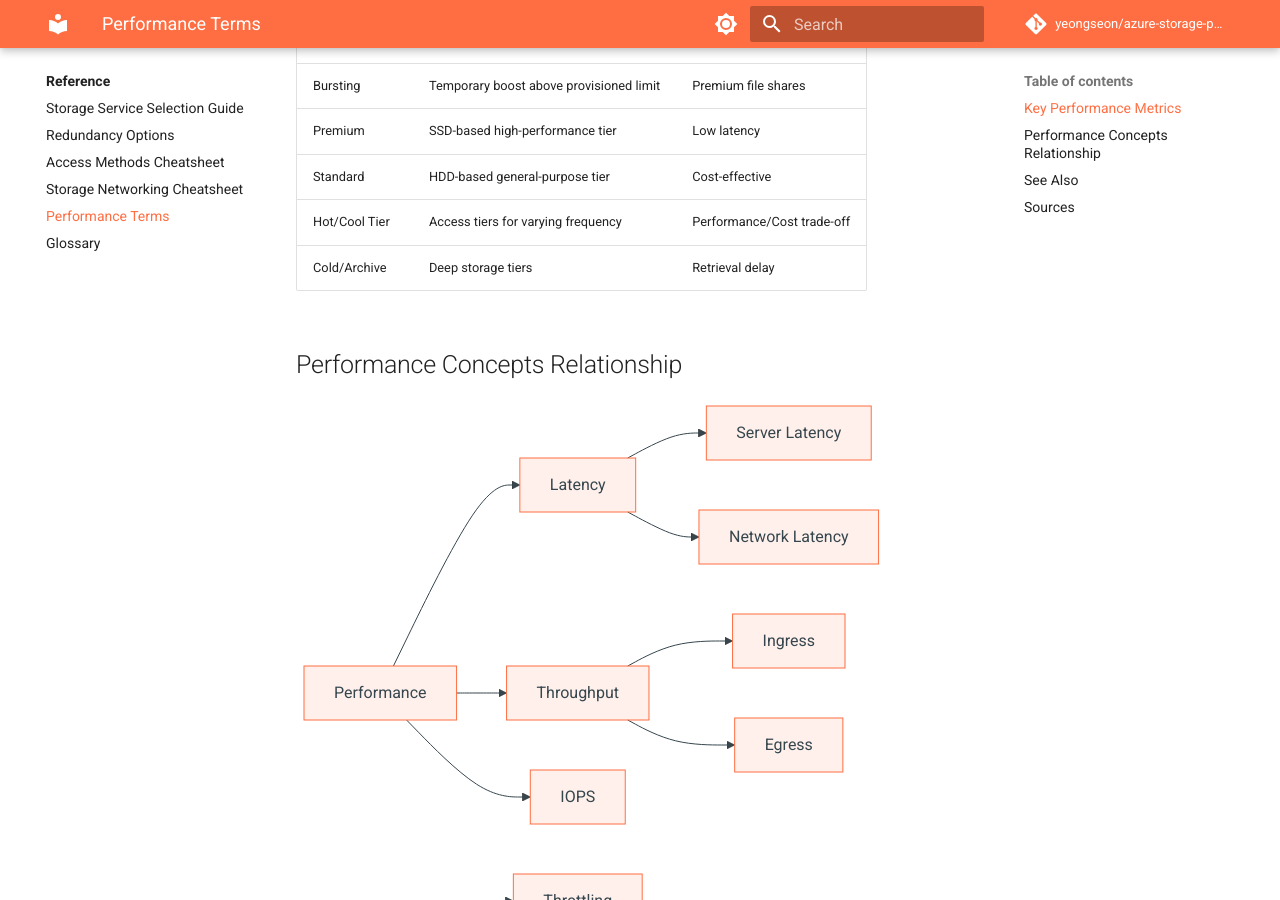
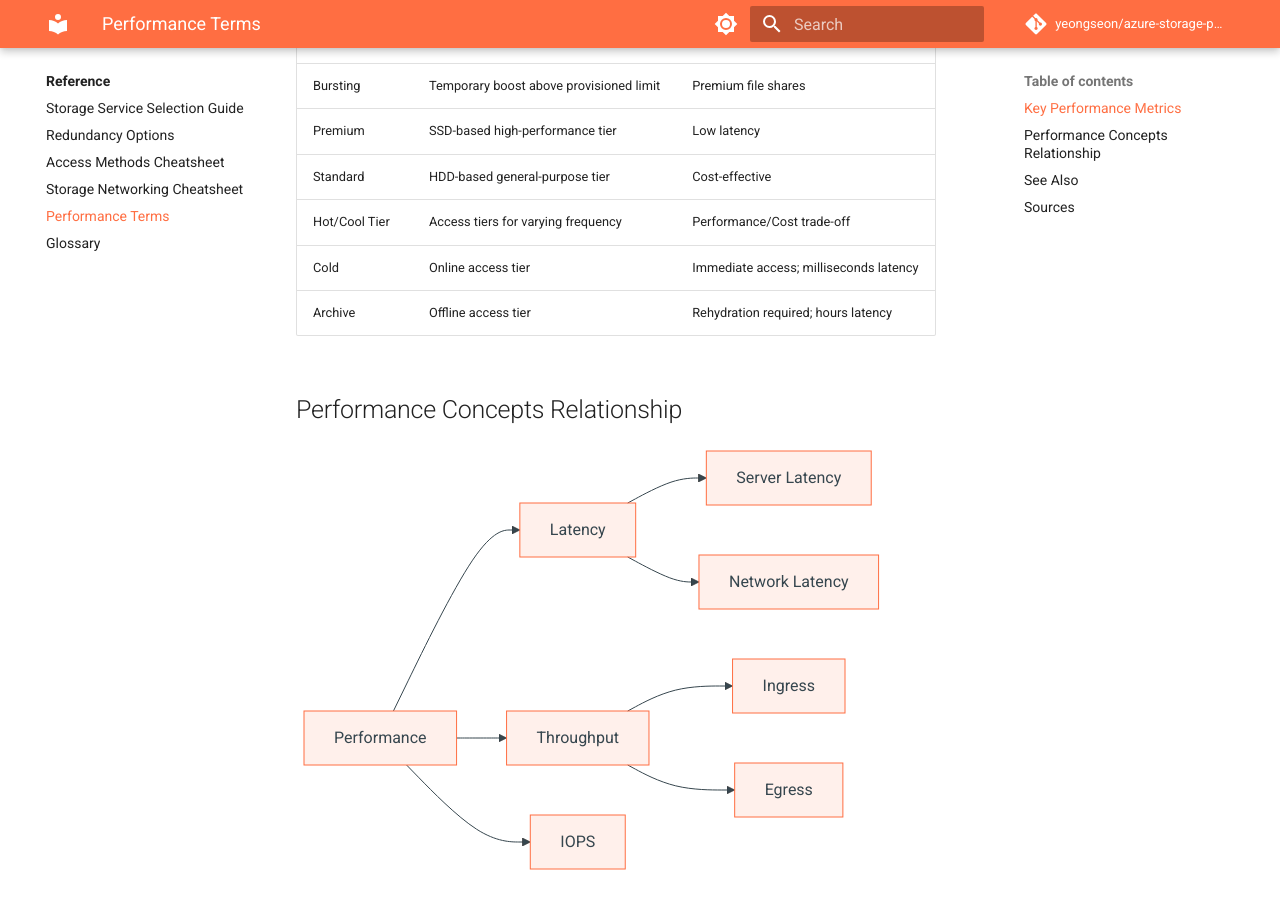
Before and after one commit to yeongseon/azure-storage-practical-guide, an MkDocs documentation site: the page built from docs/reference/performance-terms.md, in a window 1280 px wide and 900 px high, scrolled down 911 px. Built offline with MkDocs 1.6.1 and Material for MkDocs 9.7.7, drawn with Linux system fonts in a browser that asks for light colours; comment, search, counter and statistics services are not loaded.

Commit message:
fix: correct RBAC scope, Cold/Archive tiers, encryption guidance, and backup model
- RBAC provides identity-based data access (not management-only)
- Split Cold (online, immediate) from Archive (offline, rehydration required)
- CMK for key management, infrastructure encryption only when double encryption needed
- Azure Backup: operational (local) vs vaulted (offsite) backup distinction

```diff
--- a/docs/reference/performance-terms.md
+++ b/docs/reference/performance-terms.md
@@ -23,7 +23,8 @@ Understanding Azure Storage performance metrics is critical for optimizing appli
 | Premium | SSD-based high-performance tier | Low latency |
 | Standard | HDD-based general-purpose tier | Cost-effective |
 | Hot/Cool Tier | Access tiers for varying frequency | Performance/Cost trade-off |
-| Cold/Archive | Deep storage tiers | Retrieval delay |
+| Cold | Online access tier | Immediate access; milliseconds latency |
+| Archive | Offline access tier | Rehydration required; hours latency |
 
 ## Performance Concepts Relationship
 
```
Also changed, not shown: docs/best-practices/security-best-practices.md (+1 -1 lines), docs/operations/backup-and-data-protection.md (+1 -1 lines), docs/reference/access-methods-cheatsheet.md (+1 -1 lines).
